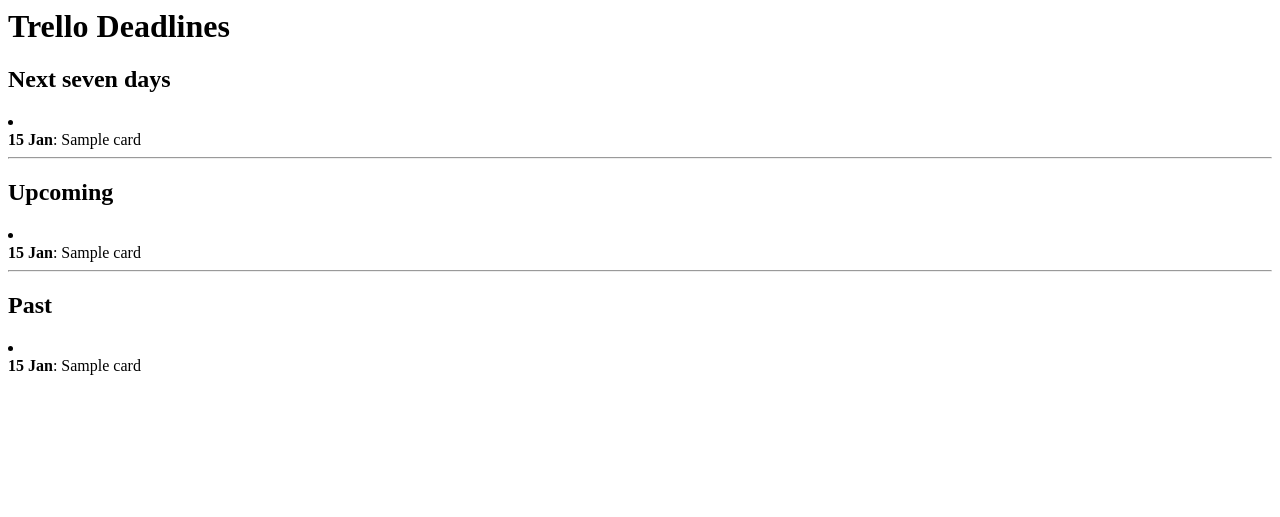
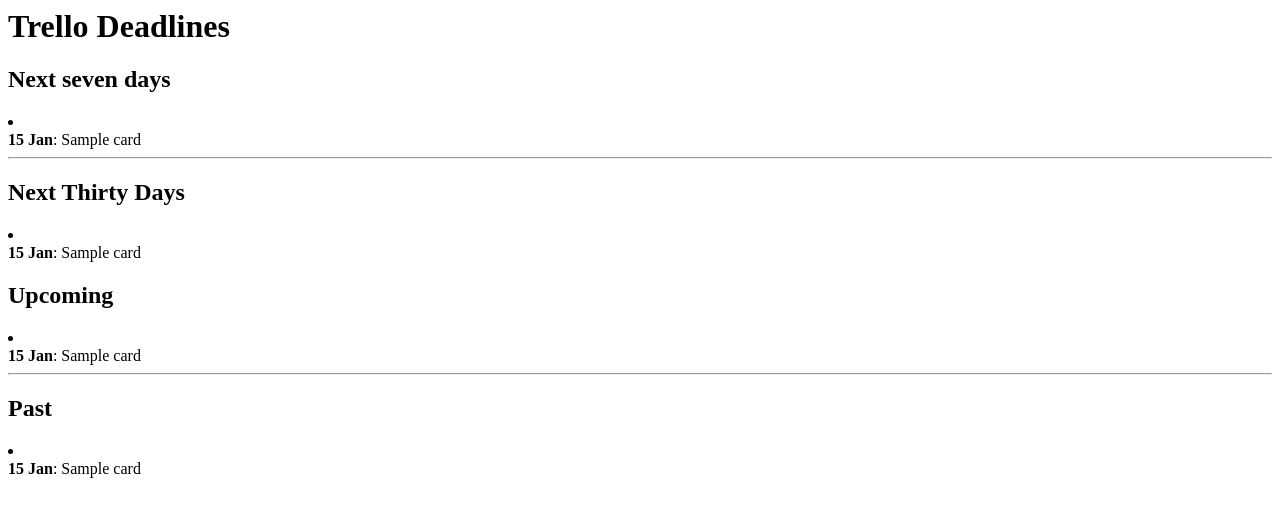
Before and after one commit to jamesdoc/TrelloDeadlines, a Python web app: template www/templates/index.htm in a window 1280 px wide. Shown: the top 517 px of the page. Run offline with Jinja, Linux system fonts and the light colour scheme; the template is opened without the code that fills it: most values are stand-ins (such as "Sample title", 1, 10 or a date in 2020).

Commit message:
Seperate next thirty days and everything else

```diff
--- a/www/server.py
+++ b/www/server.py
@@ -48,8 +48,7 @@ class IndexHandler(tornado.web.RequestHandler, TemplateRendering):
 
         date_today = today.date()
         date_seven_days = date_today - datetime.timedelta(-7)
-        print date_today
-        print date_seven_days
+        date_thirty_days = date_today - datetime.timedelta(-30)
 
         for card in cards:
             card['due'] = datetime.datetime.strptime(card['due'], "%Y-%m-%dT%H:%M:%S.%fZ")
@@ -60,6 +59,8 @@ class IndexHandler(tornado.web.RequestHandler, TemplateRendering):
                 timebox['past'].append(card)
             elif date_card <= date_seven_days:
                 timebox['this_week'].append(card)
+            elif date_card <= date_thirty_days:
+                timebox['thirty_days'].append(card)
             else:
                 timebox['radar'].append(card)
         return timebox
--- a/www/templates/index.htm
+++ b/www/templates/index.htm
@@ -19,6 +19,13 @@
 
     <hr />
 
+    <h2>Next Thirty Days</h2>
+    {% for card in timeboxed['thirty_days'] %}
+        <li>
+            <div><strong>{{ card.due.strftime('%d %b') }}</strong>: {{ card.name }}</div>
+        </li>
+    {% endfor %}
+
     <h2>Upcoming</h2>
     {% for card in timeboxed['radar'] %}
         <li>
```
